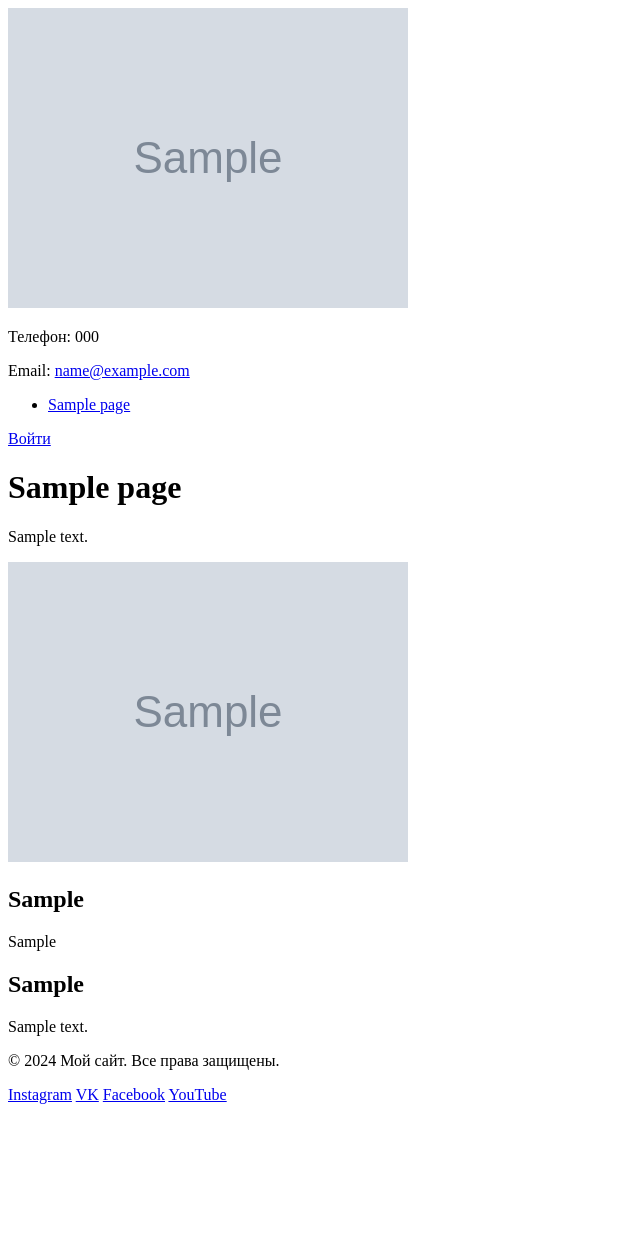
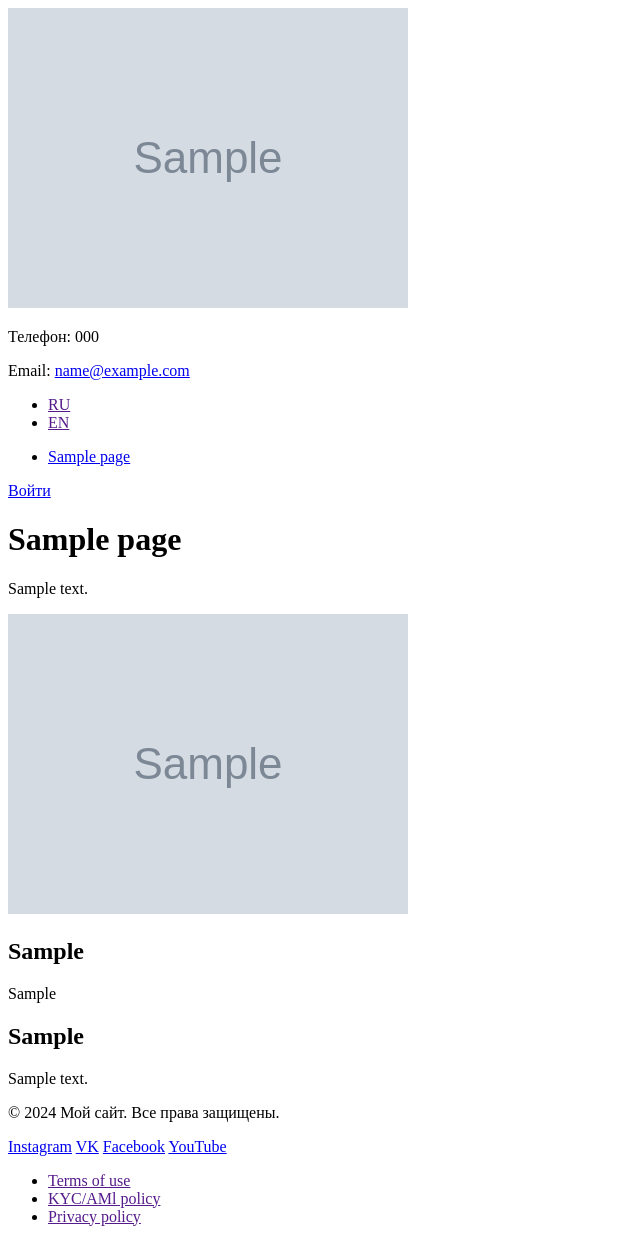
Before and after one commit to kmvit/Estconnect, a Django app: page / in a window 1280 px wide. Shown: the whole page, without its empty margins (0-640 px from the left). Before the commit the page ends 1104 px from the top, so only its background shows below. Run offline with Django 5.2, Linux system fonts and the light colour scheme; tables that the repository leaves empty hold one stand-in row (values such as "Sample post"); grey boxes marked "Sample" are stand-in pictures.

Commit message:
Add footer menu

```diff
--- a/pages/templates/base.html
+++ b/pages/templates/base.html
@@ -21,7 +21,15 @@
     </div>
     <div>
         <p>Телефон: {{ site_settings.phone }}</p>
-        <p>Email: <a href="mailto:{{ site_settings.email }}">{{ site_settings.email }}</a></p>
+        <p>Email: <a
+                href="mailto:{{ site_settings.email }}">{{ site_settings.email }}</a>
+        </p>
+    </div>
+    <div>
+        <ul>
+            <li><a href="">RU</a></li>
+            <li><a href="">EN</a></li>
+        </ul>
     </div>
     <nav>
         <ul>
@@ -56,7 +64,8 @@
     <p>© 2024 Мой сайт. Все права защищены.</p>
     <div class="social-media">
         {% if site_settings.instagram %}
-            <a href="{{ site_settings.instagram }}" target="_blank">Instagram</a>
+            <a href="{{ site_settings.instagram }}"
+               target="_blank">Instagram</a>
         {% endif %}
         {% if site_settings.vk %}
             <a href="{{ site_settings.vk }}" target="_blank">VK</a>
@@ -68,6 +77,13 @@
             <a href="{{ site_settings.youtube }}" target="_blank">YouTube</a>
         {% endif %}
     </div>
+    <div>
+        <ul>
+            <li><a href="">Terms of use</a></li>
+            <li><a href="">KYC/AMl policy</a></li>
+            <li><a href="">Privacy policy</a></li>
+        </ul>
+    </div>
 </footer>
 
 </body>
```
